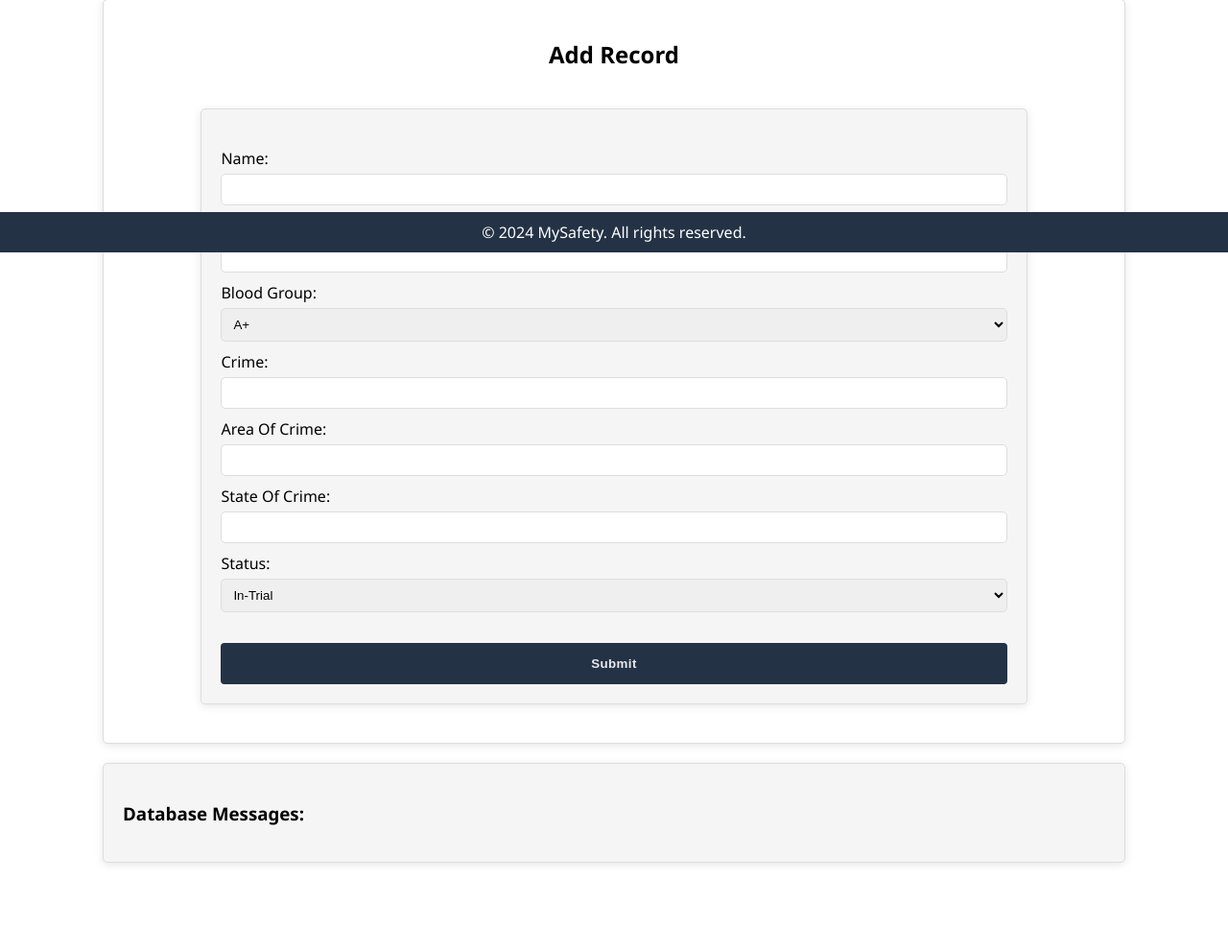
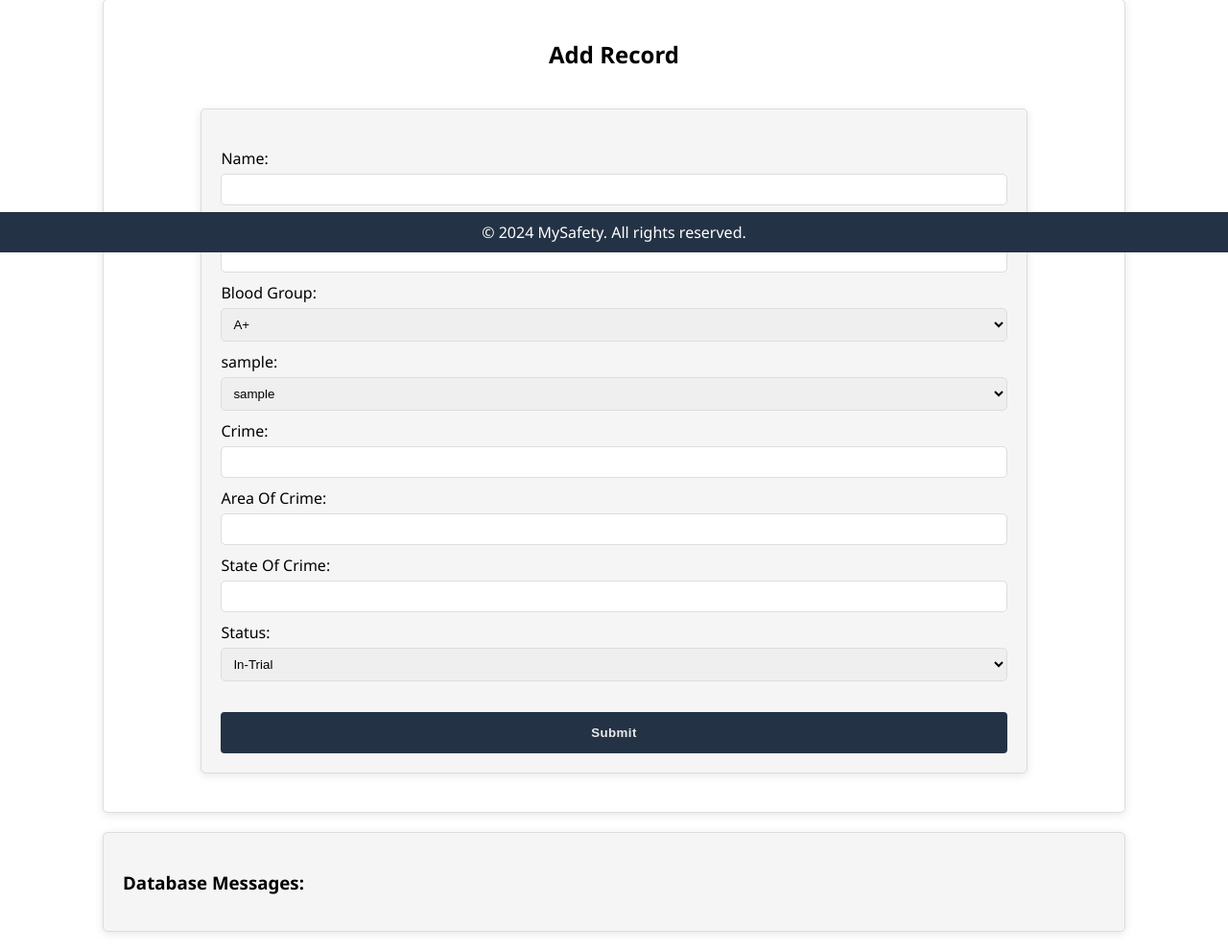
Before and after one commit to mohanchandrass/MySafety, a Flask app: page / in a window 1280 px wide, after a click on "Add Records". Shown: the part 537-1528 px from the top of the page at 96% size. Before the commit the page ends 1438 px from the top, so only its background shows below. Run offline with Flask 3, Linux system fonts and the light colour scheme; data comes from the database, SQL or seed files in the repository.

Commit message:
Update info.html

```diff
--- a/templates/info.html
+++ b/templates/info.html
@@ -250,6 +250,12 @@
                       <option value="O+">O+</option>
                       <option value="O-">O-</option>
                     </select><br>
+                  <label for="sample_group">sample:</label>
+                    <select id="sample_group" name="sample_group" required>
+                      <option value="A+">sample</option>
+                      <option value="A-">sample2</option>
+                      <option value="B+">ample3</option>
+                    </select><br>
                     <label for="crime">Crime:</label>
                     <input type="text" id="crime" name="crime" required><br>
                     <label for="area_of_crime">Area Of Crime:</label>
@@ -408,6 +414,8 @@
     </div>
     </div>
 
+
+
     <div class="small-box" style=" text-align:left;">
     <h3>Database Messages:</h3>
     {% with messages = get_flashed_messages(with_categories=true) %}
```
